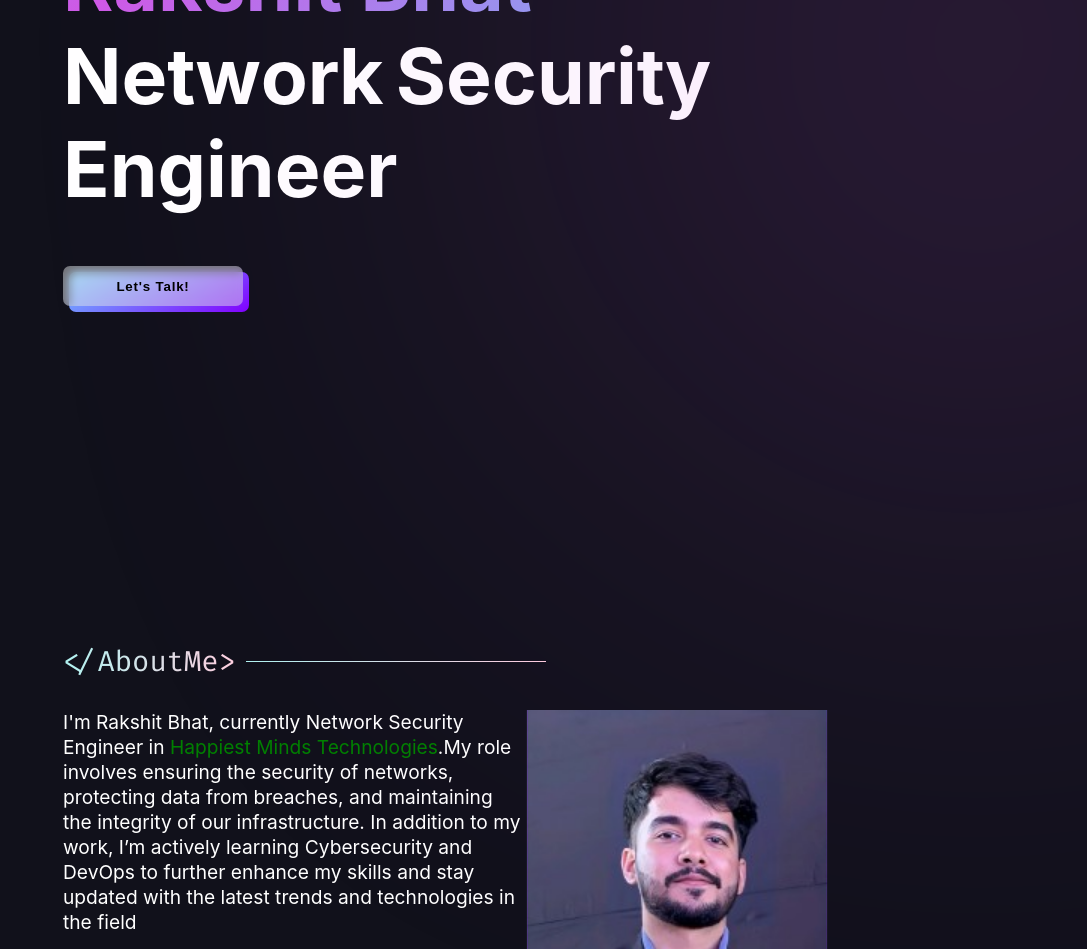
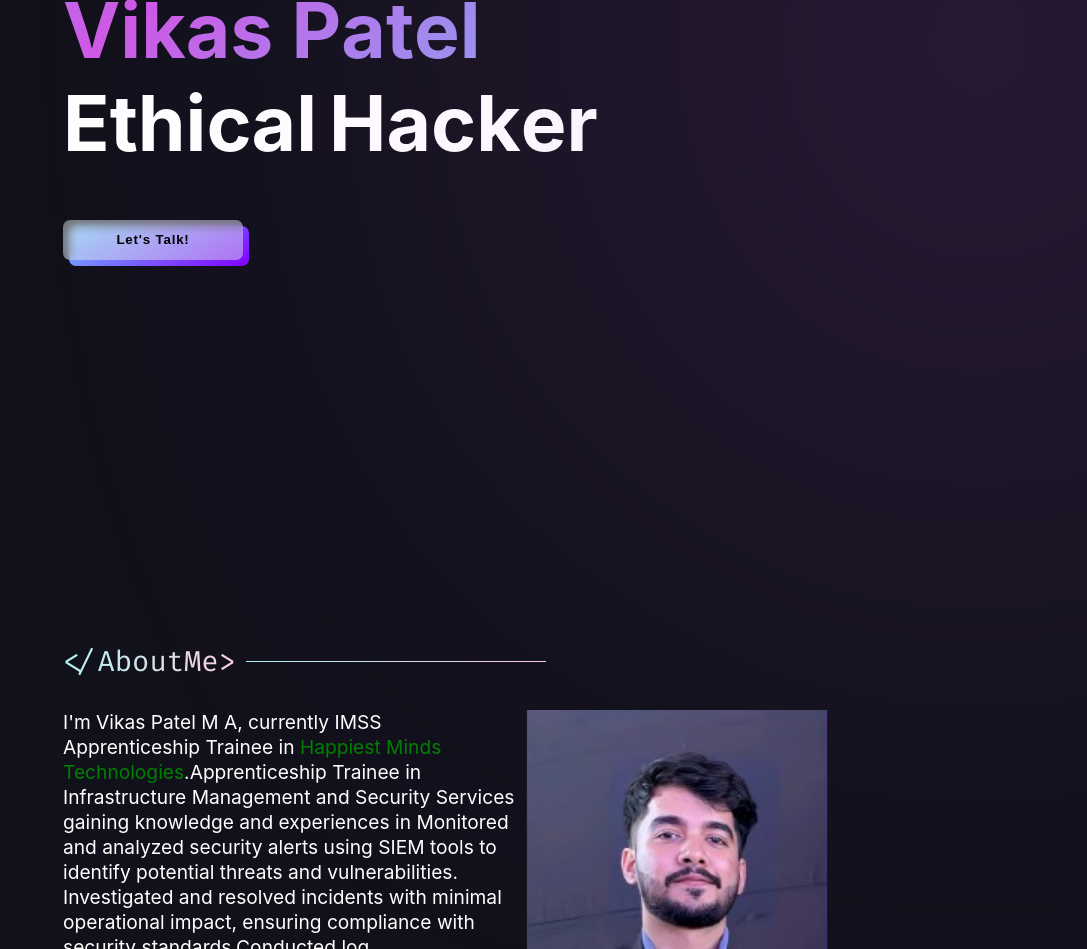
Before and after one commit to vikas202097/mywebsite, a plain HTML site: page Portfolio-main/index.html in a window 1280 px wide. Shown: the part 358-1307 px from the top of the page, without its empty margins (193-1280 px from the left). Drawn offline with nearby package versions, Linux system fonts and the light colour scheme; a web font is replaced by a local one.

Commit message:
Update index.html

```diff
--- a/Portfolio-main/index.html
+++ b/Portfolio-main/index.html
@@ -8,25 +8,25 @@
   <meta name="robots" content="index, follow" />
   <meta name="theme-color" content="#000" />
   <meta name="description"
-    content="Rakshit Bhat | Portfolio, Visit and know about me & my projects/designs. I value simple content structure, clean design patterns, and thoughtful interactions." />
+    content="Vikas Patel M A | Portfolio, Visit and know about me & my projects/designs. I value simple content structure, clean design patterns, and thoughtful interactions." />
   <meta name="keywords"
-    content="Rakshit Bhat,Rakshit Bhat portfolio,Rakshit Bhat Portfolio,herishchaniyara,Rakshit Bhat site,Rakshit Bhat Site,Rakshit Bhat me,Rakshit Bhat web,Rakshit Bhat github,herishchaniyara site,herishchaniyara uiverse,uiverse,Rakshit Bhat uiverse,Rakshit Bhat frontend developer,frontend developer,Rakshit Bhat jaipur,Herish Surat,Herish Gujarat,ethical hacker,herish hacker,herishhacker,cybersecurity" />
-  <meta name="author" content="Rakshit Bhat" />
+    content="Vikas Patel M A,Vikas Patel M A portfolio,Vikas Patel M A Portfolio,herishchaniyara,Vikas Patel M A site,Vikas Patel M A Site,Vikas Patel M A me,Vikas Patel M A web,Vikas Patel M A github,herishchaniyara site,herishchaniyara uiverse,uiverse,Vikas Patel M A uiverse,Vikas Patel M A frontend developer,frontend developer,Vikas Patel M A jaipur,Herish Surat,Herish Gujarat,ethical hacker,herish hacker,herishhacker,cybersecurity" />
+  <meta name="author" content="Vikas Patel M A" />
   <meta property="og:image" content="https://herish.netlify.app/src/png/Preview-card-min.png" />
-  <meta property="og:title" content="Rakshit Bhat | Portfolio" />
+  <meta property="og:title" content="Vikas Patel M A | Portfolio" />
   <meta property="og:description"
-    content="Hi! My name is Rakshit I'm an Ethical Hacker. Visit and know about me & my projects/designs. I value simple content structure, clean design patterns, and thoughtful interactions." />
+    content="Hi! My name is Vikas Patel M A I'm an Ethical Hacker. Visit and know about me & my projects/designs. I value simple content structure, clean design patterns, and thoughtful interactions." />
 
   <meta property="og:url" content="https://herish.netlify.app/" />
-  <meta property="og:site_name" content="Rakshit Bhat Portfolio" />
+  <meta property="og:site_name" content="Vikas Patel M A Portfolio" />
 
   <meta name="twitter:image:src" content="https://herish.netlify.app/src/png/Preview-card-min.png" />
   <meta name="twitter:site" content="@Portfolio" />
   <meta name="twitter:card" content="summary" />
-  <meta name="twitter:title" content="Rakshit Bhat Portfolio" />
+  <meta name="twitter:title" content="Vikas Patel M A Portfolio" />
   <meta name="twitter:description"
     content="Hi! My name is Rakshit. I'm an Ethical Hacker. Visit and know about me & my projects/designs. I value simple content structure, clean design patterns, and thoughtful interactions." />
-  <title>Rakshit Bhat | Portfolio</title>
+  <title>Vikas Patel M A | Portfolio</title>
   <link rel="icon" type="image/x-icon" href="src/png/main-favicon.png" />
   <!-- aos cdn -->
   <link rel="stylesheet" href="https://unpkg.com/aos@next/dist/aos.css" />
@@ -46,7 +46,7 @@
 
     <div class="navbar" id="navbar">
       <div class="hey">Hey!</div>
-      <div class="logo" tabindex="0" aria-label="Rakshit Bhat logo">
+      <div class="logo" tabindex="0" aria-label="Vikas Patel M A logo">
         <div class="logo-top">
           <img src="src/png/nav-avatar.png" alt="animation-head" id="nav-avatar" />
         </div>
@@ -157,54 +157,41 @@
           <p class="jello">m</p>
         </article>
         <article id="name" data-aos="fade-up" data-aos-delay="200">
-          <p class="jello">R</p>
+          <p class="jello">V</p>
+          <p class="jello">i</p>
+          <p class="jello">k</p>
           <p class="jello">a</p>
-          <p class="jello">k</p>
           <p class="jello">s</p>
-          <p class="jello">h</p>
-          <p class="jello">i</p>
-          <p class="jello">t</p>
           &nbsp;
-          <p class="jello">B</p>
-          <p class="jello">h</p>
+          <p class="jello">P</p>
           <p class="jello">a</p>
           <p class="jello">t</p>
+          <p class="jello">e</p>
+          <p class="jello">l</p>
         </article>
 
         <article id="work" data-aos="fade-up" data-aos-delay="400">
             <div>
-              <p class="jello">N</p>
-              <p class="jello">e</p>
+              <p class="jello">E</p>
               <p class="jello">t</p>
-              <p class="jello">w</p>
-              <p class="jello">o</p>
-              <p class="jello">r</p>
-              <p class="jello">k</p>
+              <p class="jello">h</p>
+              <p class="jello">i</p>
+              <p class="jello">c</p>
+              <p class="jello">a</p>
+              <p class="jello">l</p>
             </div>
             <div>
-              <p class="jello">S</p>
-              <p class="jello">e</p>
+              <p class="jello">H</p>
+              <p class="jello">a</p>
               <p class="jello">c</p>
-              <p class="jello">u</p>
-              <p class="jello">r</p>
-              <p class="jello">i</p>
-              <p class="jello">t</p>
-              <p class="jello">y</p>
-            </div>
-            <div>
-              <p class="jello">E</p>
-              <p class="jello">n</p>
-              <p class="jello">g</p>
-              <p class="jello">i</p>
-              <p class="jello">n</p>
-              <p class="jello">e</p>
+              <p class="jello">k</p>
               <p class="jello">e</p>
               <p class="jello">r</p>
             </div>
         </article>
 
         <div class="contact-btn-div" data-aos="fade-up" data-aos-delay="800">
-          <a href="mailto:rakshitb44@gmail.com" tabindex="-1" target="_blank">
+          <a href="mailto:mavikaspatel@gmail.com" tabindex="-1" target="_blank">
             <button class="letsTalkBtn">
               <p class="letsTalkBtn-text">Let's Talk!</p>
               <span class="letsTalkBtn-BG"></span>
@@ -230,8 +217,8 @@
         <div class="info-dp-section">
           <div class="about-info">
             <p tabindex="0">
-              I'm Rakshit Bhat, currently Network Security Engineer in <a href="https://www.happiestminds.com/" target="_blank" style="color: green; text-decoration: none;">Happiest Minds Technologies</a>.My role involves ensuring the security of networks, protecting data from breaches, and maintaining the integrity of our infrastructure. In addition to my work, I’m actively learning Cybersecurity and DevOps to further enhance my skills and stay updated with the latest trends and technologies in the field
-          </p>
+              I'm Vikas Patel M A, currently IMSS Apprenticeship Trainee in <a href="https://www.happiestminds.com/" target="_blank" style="color: green; text-decoration: none;">Happiest Minds Technologies</a>.Apprenticeship Trainee in Infrastructure Management and Security Services gaining knowledge
+and experiences in Monitored and analyzed security alerts using SIEM tools to identify potential threats and vulnerabilities. Investigated and resolved incidents with minimal operational impact, ensuring compliance with security standards.Conducted log analysis,malware analysis and vulnerability assessments to detect and mitigate risks. Collaborated with teams to implement proactive security measures and enhance incident response processes</p>
             <br />
             <p tabindex="0">
 
@@ -250,9 +237,9 @@
               <div class="text">Resume</div>
             </button>
           </div>
-
+<!-- dp -->
           <div class="dp" data-aos="fade-up">
-            <img src="src/png/me.jpg" alt="Rakshit Bhat" tabindex="0" aria-label="image of Rakshit" />
+            <img src="src/png/me.jpg" alt="Vikas Patel M A" tabindex="0" aria-label="image of Rakshit" />
           </div>
         </div>
       </div>
@@ -361,11 +348,10 @@
                       <div class="info-div">
                           <img src="src/png/hm.png" alt="Happiest Minds Technologies favicon" class="faviconforProject" />
                           <article class="ProjectHeading">
-                              <span class="highlight">Network Security Engineer</span>
+                              <span class="highlight">IMSS Apprenticeship Trainee </span>
                           </article>
                           <p class="ProjectDescription">
-                            My role involves ensuring the security of networks, protecting data from breaches., and maintaining the integrity of our infrastructure
-                          </p>
+                            Apprenticeship Trainee in Infrastructure Management and Security Services, gaining hands-on experience in security monitoring, incident response, and risk mitigation. Analyzed security alerts using SIEM tools, conducted log and malware analysis, and performed vulnerability assessments. Collaborated on proactive security measures to enhance incident response.          </p>
                           <p class="ProjectDuration" style="font-size: 14px; color:rgb(19, 213, 19); margin-top: 5px;">September 2024 - Present</p> <!-- Added duration -->
                       </div>
                       <div class="image-div1">
@@ -493,19 +479,19 @@
             <article>GetinTouch();</article>
           </div>
           <div class="logos">
-           <a href="https://www.linkedin.com/in/rakshit-bhat/" target="_blank"
+           <a href="https://www.linkedin.com/in/vikaspatel-m-a-vp09072002/" target="_blank"
               aria-label="My Linkdin"><svg class="SocialHandle" viewBox="0 0 448 512">
                 <path
                   d="M100.28 448H7.4V148.9h92.88zM53.79 108.1C24.09 108.1 0 83.5 0 53.8a53.79 53.79 0 0 1 107.58 0c0 29.7-24.1 54.3-53.79 54.3zM447.9 448h-92.68V302.4c0-34.7-.7-79.2-48.29-79.2-48.29 0-55.69 37.7-55.69 76.7V448h-92.78V148.9h89.08v40.8h1.3c12.4-23.5 42.69-48.3 87.88-48.3 94 0 111.28 61.9 111.28 142.3V448z" />
               </svg></a>
 
-            <a href="https://github.com/raksbhat" target="_blank" aria-label="My github"><svg viewBox="0 0 496 512"
+            <a href="#" target="_blank" aria-label="My github"><svg viewBox="0 0 496 512"
                 class="SocialHandle">
                 <path
                   d="M165.9 397.4c0 2-2.3 3.6-5.2 3.6-3.3.3-5.6-1.3-5.6-3.6 0-2 2.3-3.6 5.2-3.6 3-.3 5.6 1.3 5.6 3.6zm-31.1-4.5c-.7 2 1.3 4.3 4.3 4.9 2.6 1 5.6 0 6.2-2s-1.3-4.3-4.3-5.2c-2.6-.7-5.5.3-6.2 2.3zm44.2-1.7c-2.9.7-4.9 2.6-4.6 4.9.3 2 2.9 3.3 5.9 2.6 2.9-.7 4.9-2.6 4.6-4.6-.3-1.9-3-3.2-5.9-2.9zM244.8 8C106.1 8 0 113.3 0 252c0 110.9 69.8 205.8 169.5 239.2 12.8 2.3 17.3-5.6 17.3-12.1 0-6.2-.3-40.4-.3-61.4 0 0-70 15-84.7-29.8 0 0-11.4-29.1-27.8-36.6 0 0-22.9-15.7 1.6-15.4 0 0 24.9 2 38.6 25.8 21.9 38.6 58.6 27.5 72.9 20.9 2.3-16 8.8-27.1 16-33.7-55.9-6.2-112.3-14.3-112.3-110.5 0-27.5 7.6-41.3 23.6-58.9-2.6-6.5-11.1-33.3 2.6-67.9 20.9-6.5 69 27 69 27 20-5.6 41.5-8.5 62.8-8.5s42.8 2.9 62.8 8.5c0 0 48.1-33.6 69-27 13.7 34.7 5.2 61.4 2.6 67.9 16 17.7 25.8 31.5 25.8 58.9 0 96.5-58.9 104.2-114.8 110.5 9.2 7.9 17 22.9 17 46.4 0 33.7-.3 75.4-.3 83.6 0 6.5 4.6 14.4 17.3 12.1C428.2 457.8 496 362.9 496 252 496 113.3 383.5 8 244.8 8zM97.2 352.9c-1.3 1-1 3.3.7 5.2 1.6 1.6 3.9 2.3 5.2 1 1.3-1 1-3.3-.7-5.2-1.6-1.6-3.9-2.3-5.2-1zm-10.8-8.1c-.7 1.3.3 2.9 2.3 3.9 1.6 1 3.6.7 4.3-.7.7-1.3-.3-2.9-2.3-3.9-2-.6-3.6-.3-4.3.7zm32.4 35.6c-1.6 1.3-1 4.3 1.3 6.2 2.3 2.3 5.2 2.6 6.5 1 1.3-1.3.7-4.3-1.3-6.2-2.2-2.3-5.2-2.6-6.5-1zm-11.4-14.7c-1.6 1-1.6 3.6 0 5.9 1.6 2.3 4.3 3.3 5.6 2.3 1.6-1.3 1.6-3.9 0-6.2-1.4-2.3-4-3.3-5.6-2z" />
               </svg></a>
 
-            <a href="mailto:rakshitb44@gmail.com" target="_blank" aria-label="My G mail"><svg id="GmailLogo"
+            <a href="mailto:mavikaspatel@gmai.com" target="_blank" aria-label="My G mail"><svg id="GmailLogo"
                 viewBox="0 0 512 512">
                 <path
                   d="M64 112c-8.8 0-16 7.2-16 16v22.1L220.5 291.7c20.7 17 50.4 17 71.1 0L464 150.1V128c0-8.8-7.2-16-16-16H64zM48 212.2V384c0 8.8 7.2 16 16 16H448c8.8 0 16-7.2 16-16V212.2L322 328.8c-38.4 31.5-93.7 31.5-132 0L48 212.2zM0 128C0 92.7 28.7 64 64 64H448c35.3 0 64 28.7 64 64V384c0 35.3-28.7 64-64 64H64c-35.3 0-64-28.7-64-64V128z" />
@@ -526,7 +512,7 @@
         </div>
         <div class="footer-bottom">
           <article>
-            Design & Built by Rakshit Bhat
+            Design & Built by Vikas Patel M A
             &#169; 2024
           </article>
         </div>
@@ -544,7 +530,7 @@
 
   <!-- <script>
     function openURL() {
-      var url = "src/pdf/Rakshit Bhat Resume.pdf";
+      var url = "src/pdf/Vikas Patel M A Resume.pdf";
 
       window.open(url, "_blank");
     }
```
